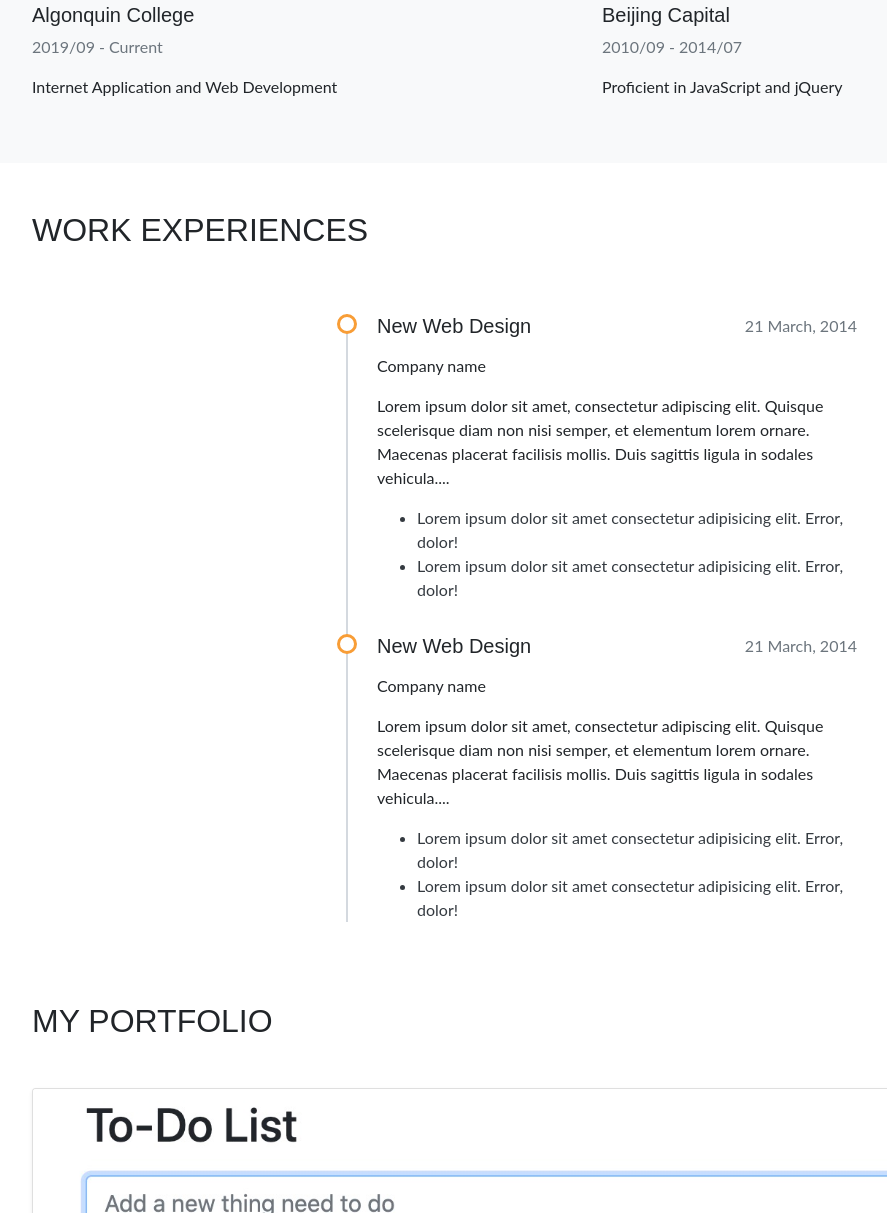
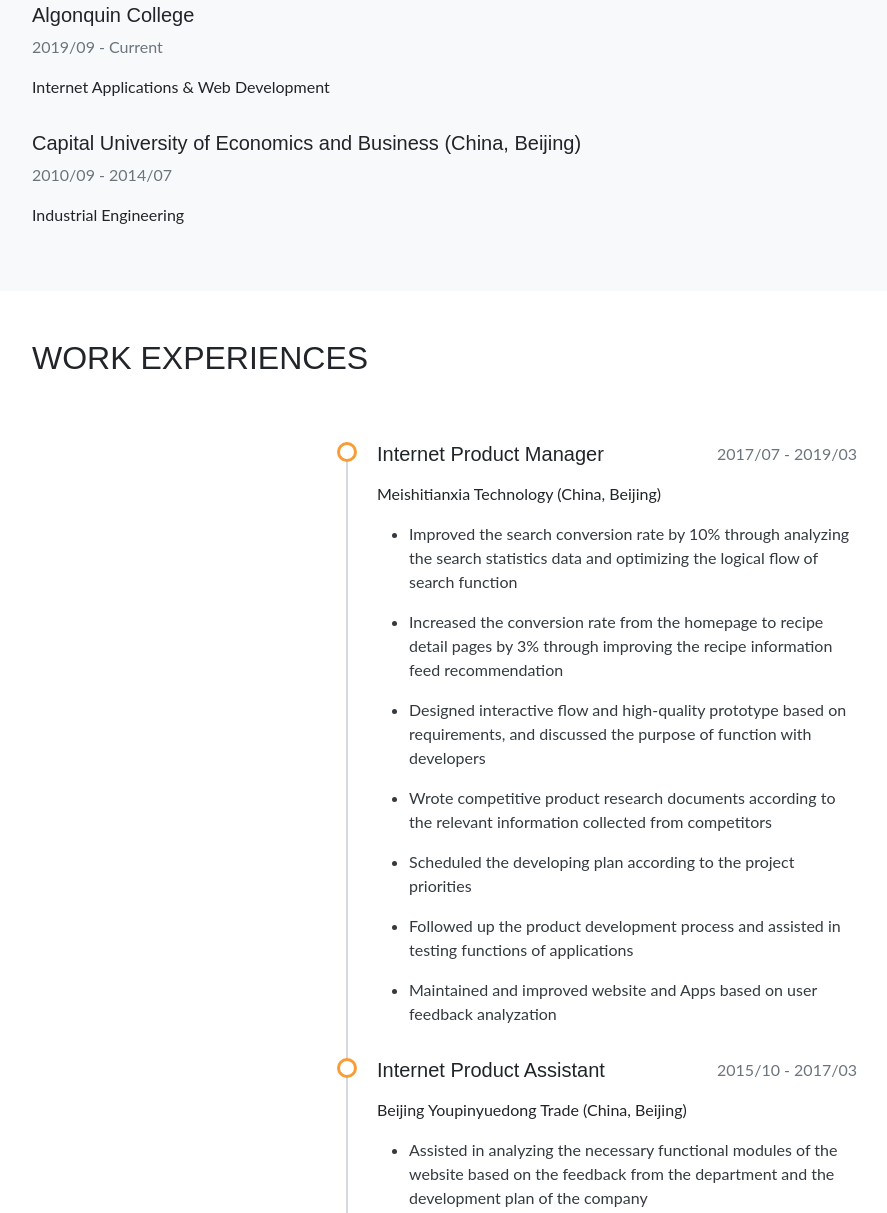
Before and after one commit to zhamao2019/bing-site, a plain HTML site: page index.html in a window 1280 px wide. Shown: the part 1275-2488 px from the top of the page, without its empty margins (53-940 px from the left). Drawn offline with nearby package versions, Linux system fonts and the light colour scheme.

Commit message:
modify(index.html): styles of timeline

```diff
--- a/index.html
+++ b/index.html
@@ -139,16 +139,16 @@
           <h2 id="education" class="display-5">EDUCATION</h2>
 
           <div class="row">
-            <div class="col-md-6">
+            <div class="col-md-12 mb-3">
               <h5>Algonquin College</h5>
               <p class="text-muted">2019/09 - Current</p>
-              <p>Internet Application and Web Development</p>
+              <p>Internet Applications & Web Development</p>
             </div>
 
-            <div class="col-md-6">
-              <h5 >Beijing Capital</h5>
+            <div class="col-md-12">
+              <h5 >Capital University of Economics and Business (China, Beijing) </h5>
               <p class="text-muted">2010/09 - 2014/07</p>
-              <p>Proficient in JavaScript and jQuery</p>
+              <p>Industrial Engineering</p>
             </div>
           </div>
         </div>
@@ -164,27 +164,35 @@
             <ul class="timeline">
               <li>
                 <div class="d-flex w-100 justify-content-between">
-                  <h5>New Web Design</h5>
-                  <p class="text-muted">21 March, 2014</p>
+                  <h5>Internet Product Manager</h5>
+                  <p class="text-muted">2017/07 - 2019/03</p>
                 </div>
-                <p>Company name</p>
-                <p>Lorem ipsum dolor sit amet, consectetur adipiscing elit. Quisque scelerisque diam non nisi semper, et elementum lorem ornare. Maecenas placerat facilisis mollis. Duis sagittis ligula in sodales vehicula....</p>
+                <p>Meishitianxia Technology (China, Beijing)</p>
+
                 <ul class="bullet">
-                  <li>Lorem ipsum dolor sit amet consectetur adipisicing elit. Error, dolor!</li>
-                  <li>Lorem ipsum dolor sit amet consectetur adipisicing elit. Error, dolor!</li>
+                  <li>Improved the search conversion rate by 10% through analyzing the search statistics data and optimizing the logical flow of search function</li>
+                  <li>Increased the conversion rate from the homepage to recipe detail pages by 3% through improving the recipe information feed recommendation</li>
+                  <li>Designed interactive flow and high-quality prototype based on requirements, and discussed the purpose of function with developers</li>
+                  <li>Wrote competitive product research documents according to the relevant information collected from competitors</li>
+                  <li>Scheduled the developing plan according to the project priorities</li>
+                  <li>Followed up the product development process and assisted in testing functions of applications</li>
+                  <li>Maintained and improved website and Apps based on user feedback analyzation</li>
                 </ul>
               </li>
 
               <li>
                 <div class="d-flex w-100 justify-content-between">
-                  <h5>New Web Design</h5>
-                  <p class="text-muted">21 March, 2014</p>
+                  <h5>Internet Product Assistant</h5>
+                  <p class="text-muted">2015/10 - 2017/03</p>
                 </div>
-                <p>Company name</p>
-                <p>Lorem ipsum dolor sit amet, consectetur adipiscing elit. Quisque scelerisque diam non nisi semper, et elementum lorem ornare. Maecenas placerat facilisis mollis. Duis sagittis ligula in sodales vehicula....</p>
+                <p>Beijing Youpinyuedong Trade (China, Beijing)</p>
+
                 <ul class="bullet">
-                  <li>Lorem ipsum dolor sit amet consectetur adipisicing elit. Error, dolor!</li>
-                  <li>Lorem ipsum dolor sit amet consectetur adipisicing elit. Error, dolor!</li>
+                  <li>Assisted in analyzing the necessary functional modules of the website based on the feedback from the department and the development plan of the company</li>
+                  <li>Designed the prototype wireframe and interactive flow, marked the status and prompts under different rules, displayed the jump logic between pages</li>
+                  <li>Trained clients with instruction documents after the product released online, presented function guidelines for other departments</li>
+                  <li>Assisted in updating website content and maintaining the website</li>
+                  <li>Investigated and evaluated information from competitors</li>
                 </ul>
               </li>
             </ul>
--- a/sass/_card.scss
+++ b/sass/_card.scss
@@ -19,5 +19,11 @@ div.card{
         }
     }
 
+div.nav-tabs>li.nav-item{
+    a.nav-link{
+        color: $yellow-active;
+    }
 
 }
+
+}
--- a/sass/_timeline.scss
+++ b/sass/_timeline.scss
@@ -30,8 +30,11 @@ ul.timeline > li:before {
     z-index: 400;
 }
 ul.bullet {
+    margin-left: 0rem;
+    padding-left: 2rem;
     li {
         list-style-type: disc;
         color: $bg-dark;
+        margin-bottom: 1rem;
     }
 }
```
Also changed, not shown: css/main.min.css, 2 other files.
